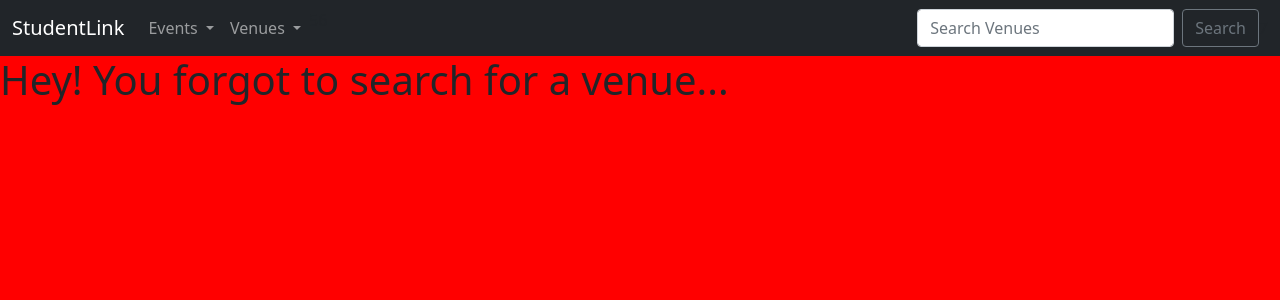
After one commit to hubkinza/Hackathon_django, a Django app: page /search_venues in a window 1280 px wide. The commit adds this page. Shown: the top 300 px of the page. Run offline with Django 4.2, Linux system fonts and the light colour scheme.

```diff
--- a/events/templates/events/list_venues.html
+++ b/events/templates/events/list_venues.html
@@ -13,7 +13,8 @@
 			{% if user.is_authenticated %}
 				{% if user.id == venue.owner or user.is_superuser %}
 			<td align="right">
-				1
+				<a href="{% url 'update-venue' venue.id %}" class="btn btn-outline-secondary btn-sm">Update</a>
+				<a href="{% url 'delete-venue' venue.id %}" class="btn btn-outline-danger btn-sm">Delete</a>
 			</td><br>
 				{% endif %}
 			{% endif %}
--- /dev/null
+++ b/events/templates/events/search_venues.html
@@ -0,0 +1,32 @@
+{% extends 'base.html' %}
+{% load static %}
+
+{% block content %}
+{% if searched %}
+<h1>You searched for {{ searched }}</h1>
+<br>
+    {% for venue in venues %}
+    <div class="card">
+        <div class="card-header">
+            <strong>Venue</strong>
+        </div>
+        <div class="card-body">
+            <h5 class="card-title"><a href="{% url 'show-venue' venue.id %}">{{ venue }}</a></h5>
+            <p class="card-text">
+ 		    <strong>Address:</strong> {{ venue.address }} <br>
+		    {{ venue.postcode }} <br>
+		    <strong>Contact:</strong> {{ venue.phone }} <br>
+		    <strong>Email:</strong> {{ venue.email_address }} <br>
+		    <strong>Website: </strong><a href="{{ venue.web }}">{{ venue.web }}</a><br>
+	</p>
+  </div>
+</div>
+<br>
+	{% endfor %}
+
+{% else %}
+	<h1>Hey! You forgot to search for a venue...</h1>
+{% endif %}
+
+
+{% endblock %}
--- a/events/urls.py
+++ b/events/urls.py
@@ -6,4 +6,7 @@ urlpatterns =[
    path('add_venue', views.add_venue, name='add-venue'),
    path('list_venues', views.list_venues, name="list-venues"),
    path('show_venue/<venue_id>', views.show_venue, name='show-venue'),
+   path('search_venues', views.search_venues, name='search-venues'),
+   path('update_venue/<venue_id>', views.update_venue, name='update-venue'),
+   path('delete_venue/<venue_id>', views.delete_venue, name='delete-venue'),
 ]
--- a/events/views.py
+++ b/events/views.py
@@ -66,8 +66,6 @@ def show_venue(request, venue_id):
 		'venue_owner': venue_owner})
 
 def list_venues(request):
-	# venue_list = Venue.objects.all().order_by('name')
-
 	#Set up Pagination
 	p = Paginator(Venue.objects.all().order_by('name'), 10)
 	page = request.GET.get('page')
@@ -75,3 +73,36 @@ def list_venues(request):
 	return render(request, 'events/list_venues.html',
 		{'venues': venues}
 		)
+
+def search_venues(request):
+	if request.method == "POST":
+		searched = request.POST['searched']
+		venues = Venue.objects.filter(name__contains=searched)
+		return render(request, 'events/search_venues.html',
+		{'searched': searched,
+		'venues':venues})
+	else:
+		return render(request, 'events/search_venues.html',
+		{})
+
+def update_venue(request, venue_id):
+	venue = Venue.objects.get(pk=venue_id)
+	form = VenueForm(request.POST or None, request.FILES or None, instance=venue)
+	if form.is_valid():
+		form.save()
+		return redirect('list-venues')
+
+	return render(request, 'events/update_venue.html',
+		{'venue': venue,
+		'form': form})
+
+def delete_venue(request, venue_id):
+	venue = Venue.objects.get(pk=venue_id)
+	venue_owner = User.objects.get(pk=venue.owner)
+	if request.user == venue_owner or request.user.is_superuser:
+		venue.delete()
+		messages.success(request, ("Venue Deleted!"))
+		return redirect('list-venues')
+	else:
+		messages.success(request, ("You aren't authorised to do that!"))
+		return redirect('list-venues')
--- a/templates/base.html
+++ b/templates/base.html
@@ -57,6 +57,11 @@
                 </li>
               </ul>
               {% endif %}
+              <form class="d-flex" method=POST action="{% url 'search-venues' %}">
+                {% csrf_token %}
+                <input class="form-control me-2" type="search" placeholder="Search Venues" aria-label="Search" name="searched">
+                <button class="btn btn-outline-secondary" type="submit">Search</button>
+              </form>
               7
             </ul>
           </div>
```
Also changed, not shown: events/templates/events/update_venue.html (added, +23 -0 lines), db.sqlite3.
